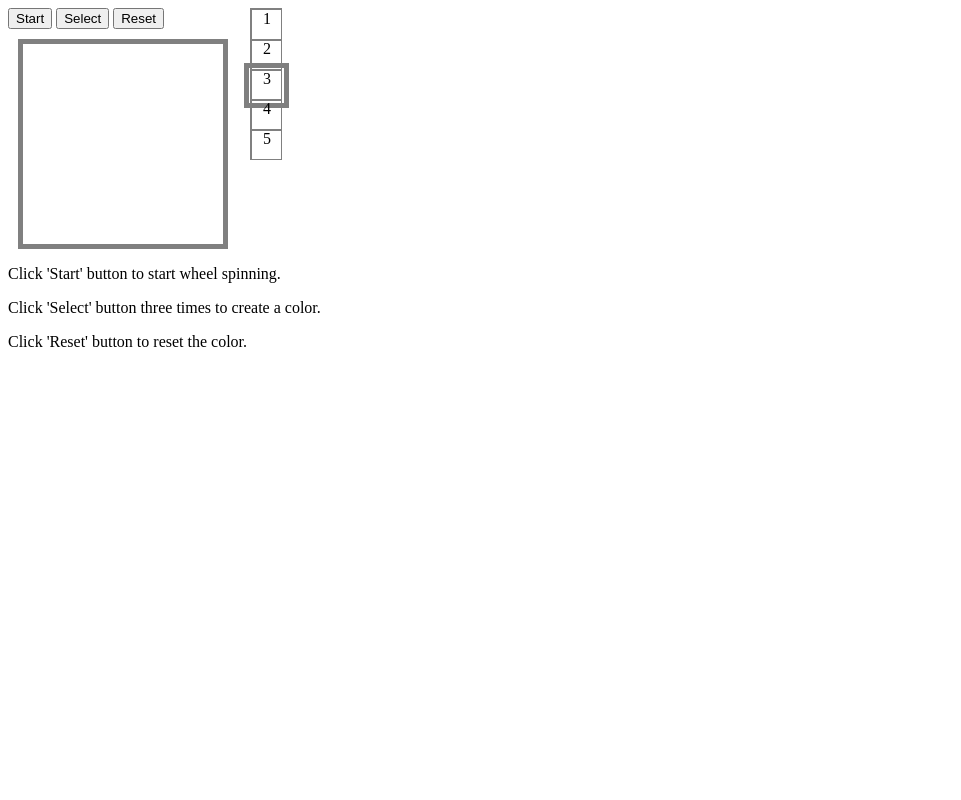
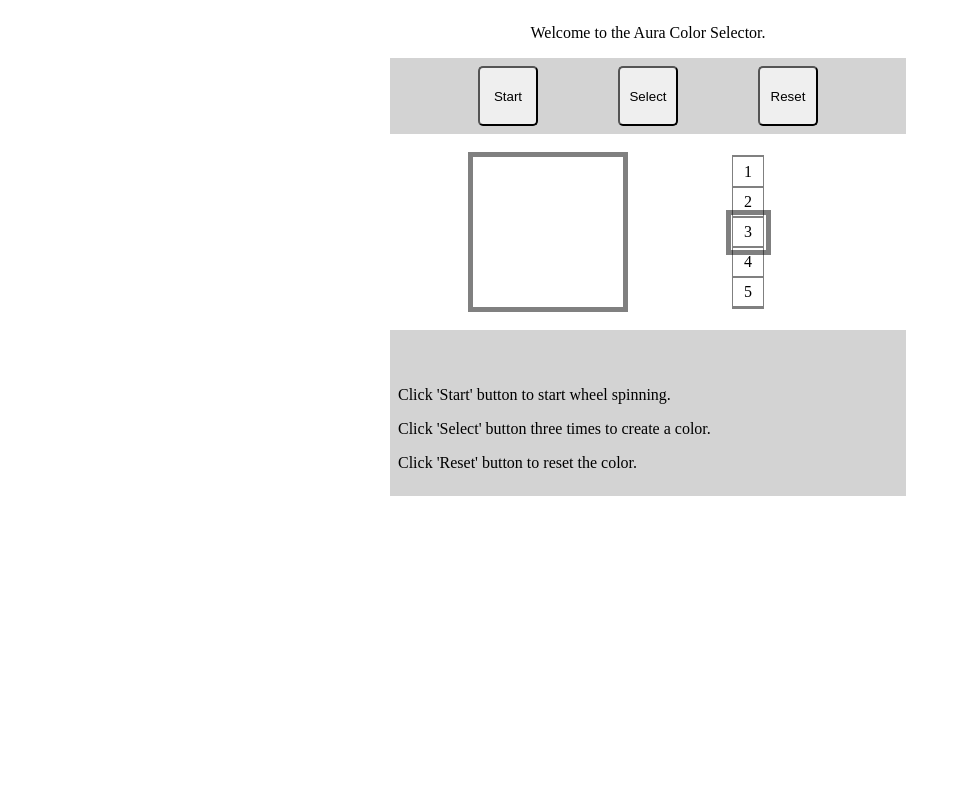
Before and after one commit to RainMonster/RainMonster, a plain HTML site: page index.html in a window 1280 px wide. Shown: the whole page, without its empty margins (0-961 px from the left). Drawn offline with Linux system fonts and the light colour scheme.

Commit message:
Updated layout

```diff
--- a/index.html
+++ b/index.html
@@ -4,18 +4,33 @@
 	<link rel="stylesheet" type="text/css" href="./style.css">
 </head>
 	<body>
+		<div id="mainContainer">
+			<div id="introContainer">
+				<p>Welcome to the Aura Color Selector.</p>
+			</div>
+			<div id="btnRow">
+				<button id='start'>Start</button>
+				<button id='select'>Select</button>
+				<button id='reset'>Reset</button>
+			</div>
+			<div id="interactiveContainer">
+				<div id="colorBoxContainer">
+					<div id="colorBox">
+					</div>
+				</div>
+				<div id="wheelContainer">
 					<div id="cont">
 					</div>
 					<div id="pointer">
 					</div>
-		<button id='start'>Start</button>
-		<button id='select'>Select</button>
-		<button id='reset'>Reset</button>
-		<div id="colorBox">
 				</div>
+			</div>
+			<div id="textContainer">
 				<p id="colorLabel"></p>
 				<p>Click 'Start' button to start wheel spinning.</p>
 				<p>Click 'Select' button three times to create a color.</p>
 				<p>Click 'Reset' button to reset the color.</p>
+			</div>
+		</div>
 	</body>
 </html>
--- /dev/null
+++ b/style-old.css
@@ -0,0 +1,62 @@
+#mainContainer {
+  width:  80vw;
+  max-width:  500px;
+  height:  100%;
+  margin:  0 auto;
+}
+
+#interactiveContainer {
+  position:  relative;
+  width:  100%;
+  height:  100%;
+  margin:  0 auto;
+  background-color:  red;
+}
+
+#wheelContainer {
+  position:  relative;
+  width:  100%;
+  height:  100%;
+  margin:  0 auto;
+  background-color:  green;
+}
+
+#pointer {
+  border: 5px solid black;
+  width: 35px;
+  height: 35px;
+  position: absolute;
+  left: 244px;
+  top: 63px;
+  opacity: 0.5;
+}
+
+
+#cont {
+  overflow: hidden;
+  border: 1px solid gray;
+  width: 30px;
+  height: 150px;
+  z-index: 1;
+  position: absolute;
+  left: 250px;
+}
+
+#cont>div {
+  backgroud: black;
+  border: 1px solid gray;
+  float: left;
+  text-align: center;
+  position: absolute;
+  width: 30px;
+  height: 30px;
+  z-index: 0;
+}
+
+#colorBox {
+  width: 200px;
+  height: 200px;
+  background-color: rgb(255,255,255);
+  margin: 10px;
+  border: 5px solid gray;
+}
--- a/style.css
+++ b/style.css
@@ -1,38 +1,119 @@
+#mainContainer {
+  display:  flex;
+  flex-flow:  column wrap;
+  justify-content: safe center;
+  align-items:  safe center;
+  width:  80vw;
+  max-width:  500px;
+  margin:  0 auto;
+}
+
+#btnRow {
+  position:  relative;
+  width:  100%;
+  height:  100%;
+  margin:  0 auto;
+  display:  flex;
+  flex-flow:  row wrap;
+  justify-content:  space-evenly;
+  align-items:  safe center;
+  padding:  0.5rem;
+  background-color: lightgray;
+
+}
+#btnRow>button {
+  height: 60px;
+  min-width: 60px;
+  padding: 5px;
+  border-radius: 5px;
+}
+
+#interactiveContainer {
+  position:  relative;
+  display: flex;
+  flex-flow: row wrap;
+  justify-content: center;
+  width:  80%;
+  height:  100%;
+  margin:  0 auto;
+  padding:  0.5rem;
+}
+
+#colorBoxContainer {
+  position: relative;
+  display: flex;
+  justify-content: center;
+  flex-flow: row wrap;
+  align-items: center;
+  width:  50%;
+}
+
+#colorBox {
+  display: flex;
+  justify-content: center;
+  width: 150px;
+  height: 150px;
+  background-color: rgb(255,255,255);
+  margin: 10px;
+  border: 5px solid gray;
+}
+
+#wheelContainer {
+  display: flex;
+  justify-content: center;
+  align-items: center;
+  position:  relative;
+  width:  50%;
+  margin:  0 auto;
+}
+
 #pointer {
   border: 5px solid black;
   width: 35px;
   height: 35px;
   position: absolute;
+  z-index: 1;
+  /*position: absolute;
   left: 244px;
-  top: 63px;
+  top: 63px;*/
+  /*top: 54px;*/
   opacity: 0.5;
 }
 
+
 #cont {
   overflow: hidden;
+  display: flex;
+  justify-content: center;
+  align-items: center;
   border: 1px solid gray;
   width: 30px;
-  height: 150px;
+  height: 152px;
   z-index: 1;
   position: absolute;
-  left: 250px;
+  /*position: absolute;
+  left: 250px;*/
 }
 
 #cont>div {
   backgroud: black;
   border: 1px solid gray;
-  float: left;
   text-align: center;
   position: absolute;
+  line-height: 30px;
   width: 30px;
   height: 30px;
   z-index: 0;
 }
 
-#colorBox {
-  width: 200px;
-  height: 200px;
-  background-color: rgb(255,255,255);
-  margin: 10px;
-  border: 5px solid gray;
+#textContainer {
+  width:  100%;
+  height:  100%;
+  margin:  0 auto;
+  padding: 0.5rem;
+  background-color: lightgray;
 }
+
+#colorLabel {
+  height:  1em;
+}
```
Lines whose indentation alone changed are shown as unchanged.
